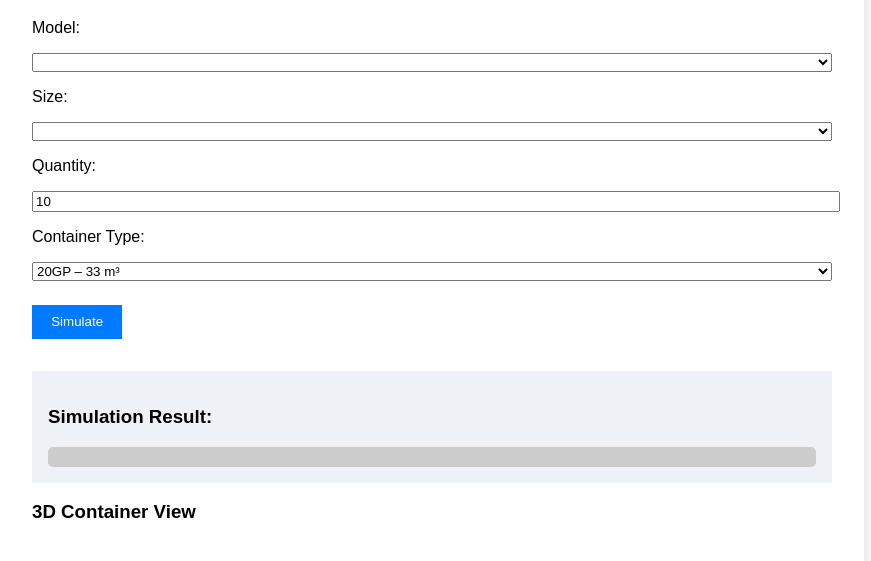
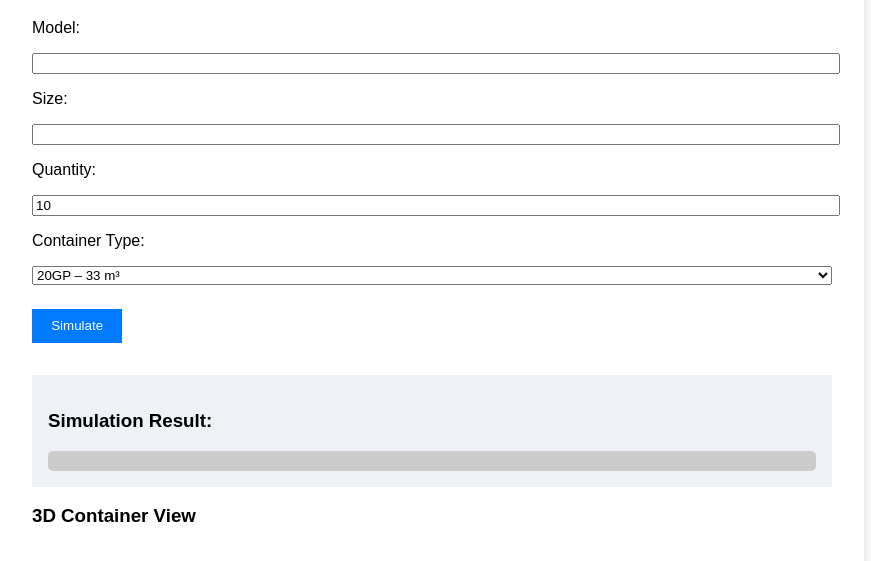
Before and after one commit to ShafahmadxX69/StuffingULI, a plain HTML site: page index.html in a window 1280 px wide. Shown: the part 125-686 px from the top of the page, without its empty margins (208-1079 px from the left). Drawn offline with nearby package versions, Linux system fonts and the light colour scheme.

Commit message:
Update index.html

```diff
--- a/index.html
+++ b/index.html
@@ -12,10 +12,12 @@
 
     <section class="input-section">
       <label for="model">Model:</label>
-      <select id="model"></select>
+      <input list="model-list" id="model" name="model">
+      <datalist id="model-list"></datalist>
 
       <label for="size">Size:</label>
-      <select id="size"></select>
+      <input list="size-list" id="size" name="size">
+      <datalist id="size-list"></datalist>
 
       <label for="qty">Quantity:</label>
       <input type="number" id="qty" value="10" />
```
